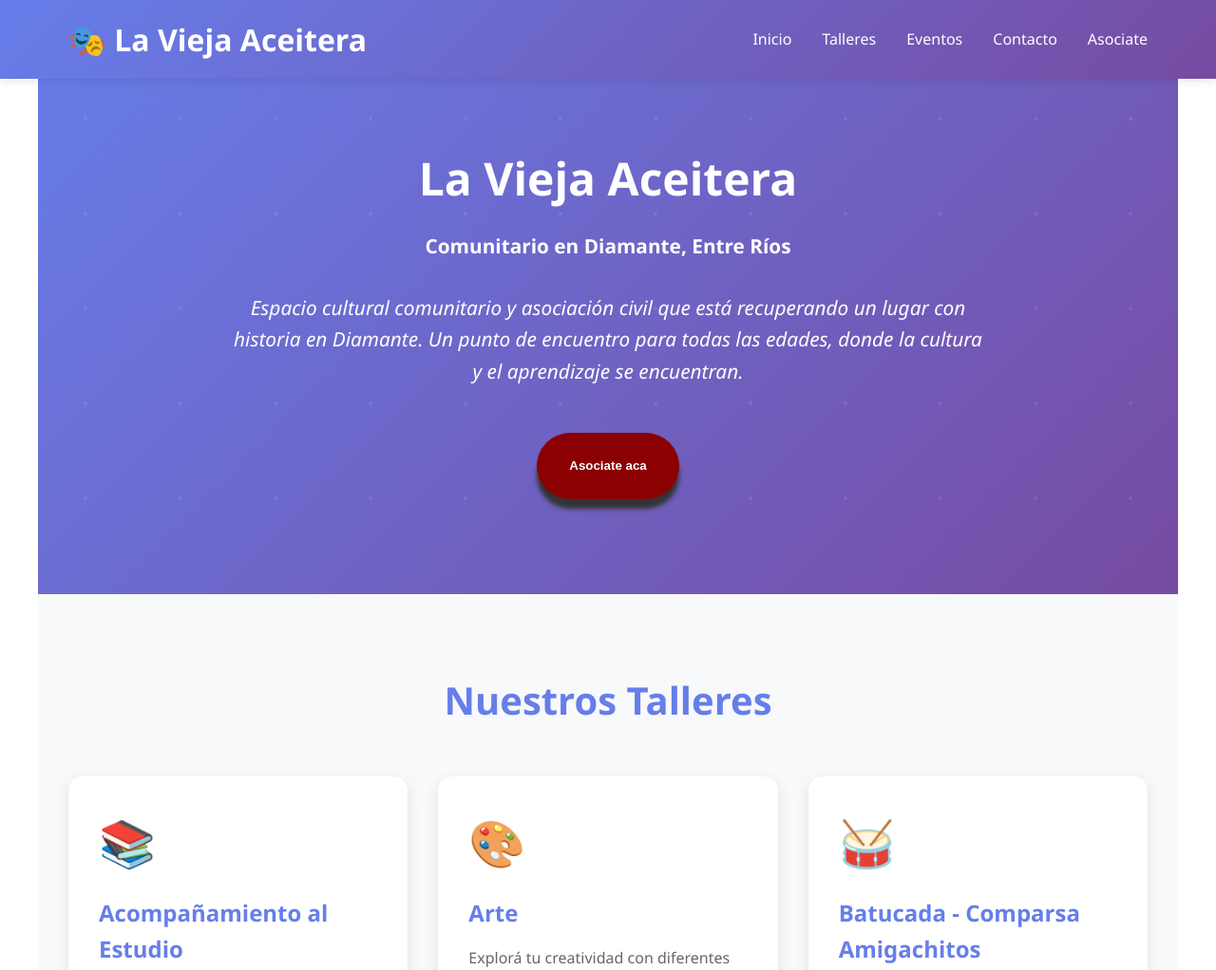
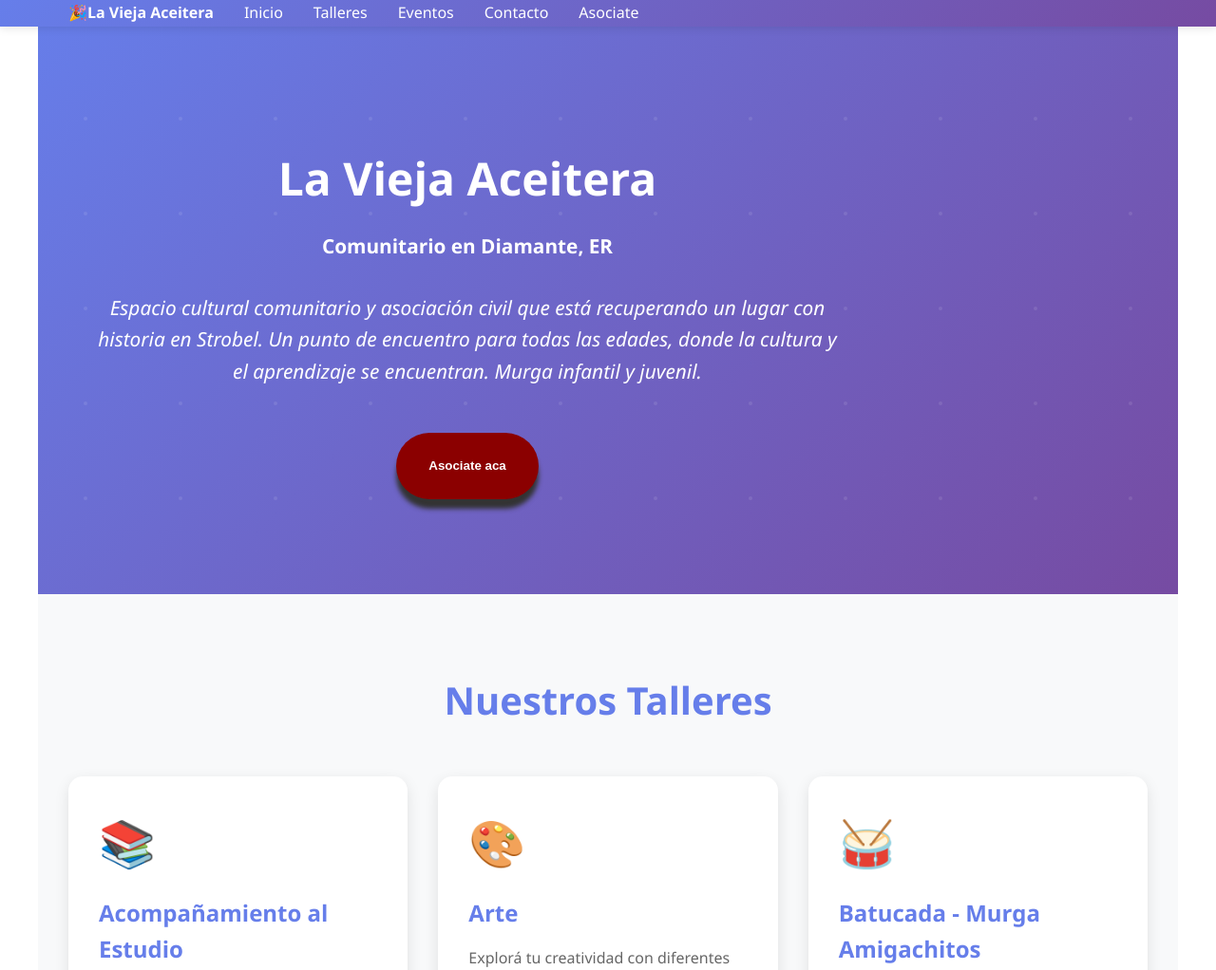
Before and after one commit to Ivangmzfx/test, a plain HTML site: page index.html in a window 1280 px wide. Shown: the top 1022 px of the page at 95% size. Drawn offline with Linux system fonts and the light colour scheme.

Commit message:
Add files via upload

```diff
--- a/index.html
+++ b/index.html
@@ -22,7 +22,7 @@
         header {
             background: linear-gradient(135deg, #667eea 0%, #764ba2 100%);
             color: white;
-            padding: 1rem 0;
+            padding: 1px 0;
             position: fixed;
             width: 100%;
             top: 0;
@@ -40,8 +40,10 @@
         }
 
         .logo {
-            font-size: 2rem;
+            font-size: 1rem;
             font-weight: bold;
+            padding: 0;
+            white-space: nowrap;
         }
 
         .nav-links {
@@ -95,7 +97,8 @@
             position: relative;
             z-index: 1;
             max-width: 800px;
-            margin: 0 auto;
+            margin: 0 20px auto;
+            padding: 0 10px;
         }
 
         .hero h1 {
@@ -537,8 +540,8 @@
 <body>
     <header>
         <nav>
-            <div class="logo">🎭 La Vieja Aceitera</div>
             <ul class="nav-links">
+                <p class="logo">🎉La Vieja Aceitera</p>
                 <li><a href="#inicio">Inicio</a></li>
                 <li><a href="#talleres">Talleres</a></li>
                 <li><a href="#eventos">Eventos</a></li>
@@ -551,8 +554,8 @@
     <section id="inicio" class="hero">
         <div class="hero-content">
             <h1>La Vieja Aceitera</h1>
-            <p><strong>Comunitario en Diamante, Entre Ríos</strong></p>
-            <p class="descripcion">Espacio cultural comunitario y asociación civil que está recuperando un lugar con historia en Diamante. Un punto de encuentro para todas las edades, donde la cultura y el aprendizaje se encuentran.</p>
+            <p><strong>Comunitario en Diamante, ER</strong></p>
+            <p class="descripcion">Espacio cultural comunitario y asociación civil que está recuperando un lugar con historia en Strobel. Un punto de encuentro para todas las edades, donde la cultura y el aprendizaje se encuentran. Murga infantil y juvenil.</p>
             <div><button class="boton" onclick="window.open('https://ivangmzfx.github.io/Formulario/', '_blank')">Asociate aca</button></div>
         </div>
     </section>
@@ -592,7 +595,7 @@
 
             <div class="taller-card">
                 <div class="taller-icon">🥁</div>
-                <h3>Batucada - Comparsa Amigachitos</h3>
+                <h3>Batucada - Murga Amigachitos</h3>
                 <p>¡Sentí el ritmo! Nuestra comparsa de batucada te invita a ser parte de la música, el movimiento y la alegría colectiva.</p>
                 <button class="ver-horarios-btn" onclick="toggleHorario(this)">Ver horarios 📅</button>
                 <div class="taller-horario">
```
